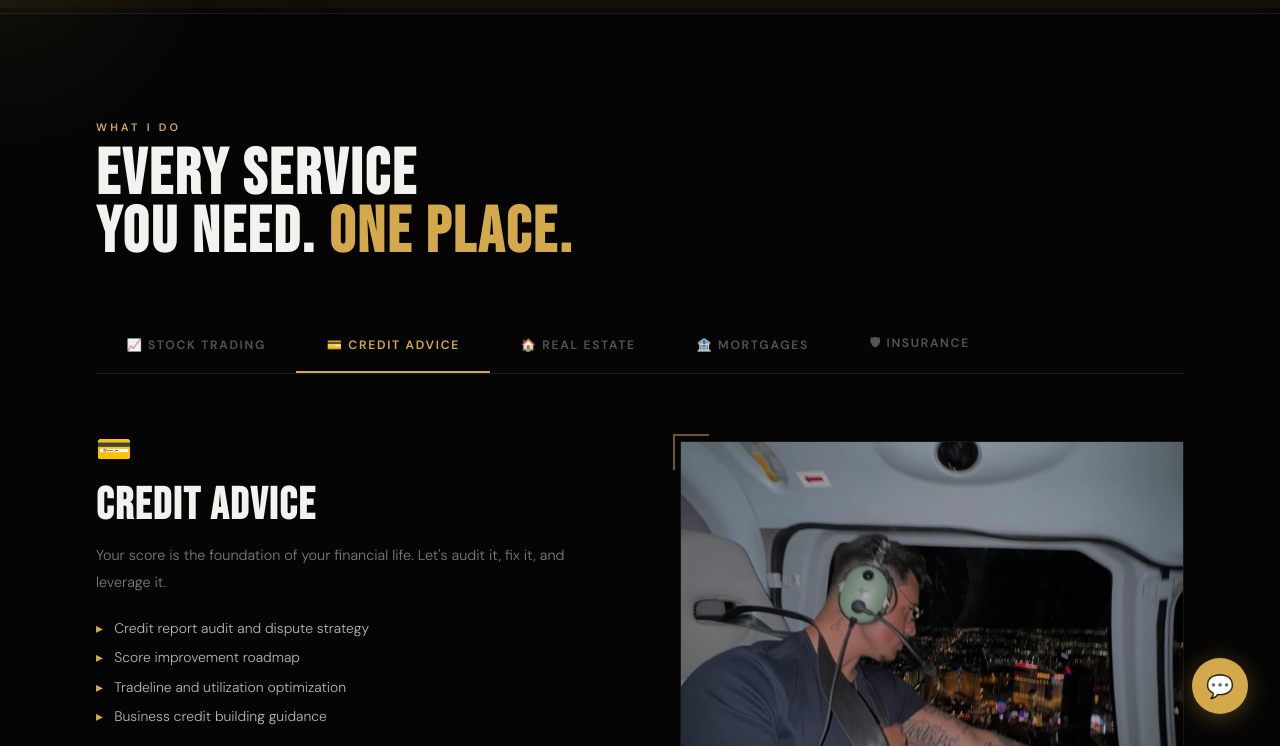
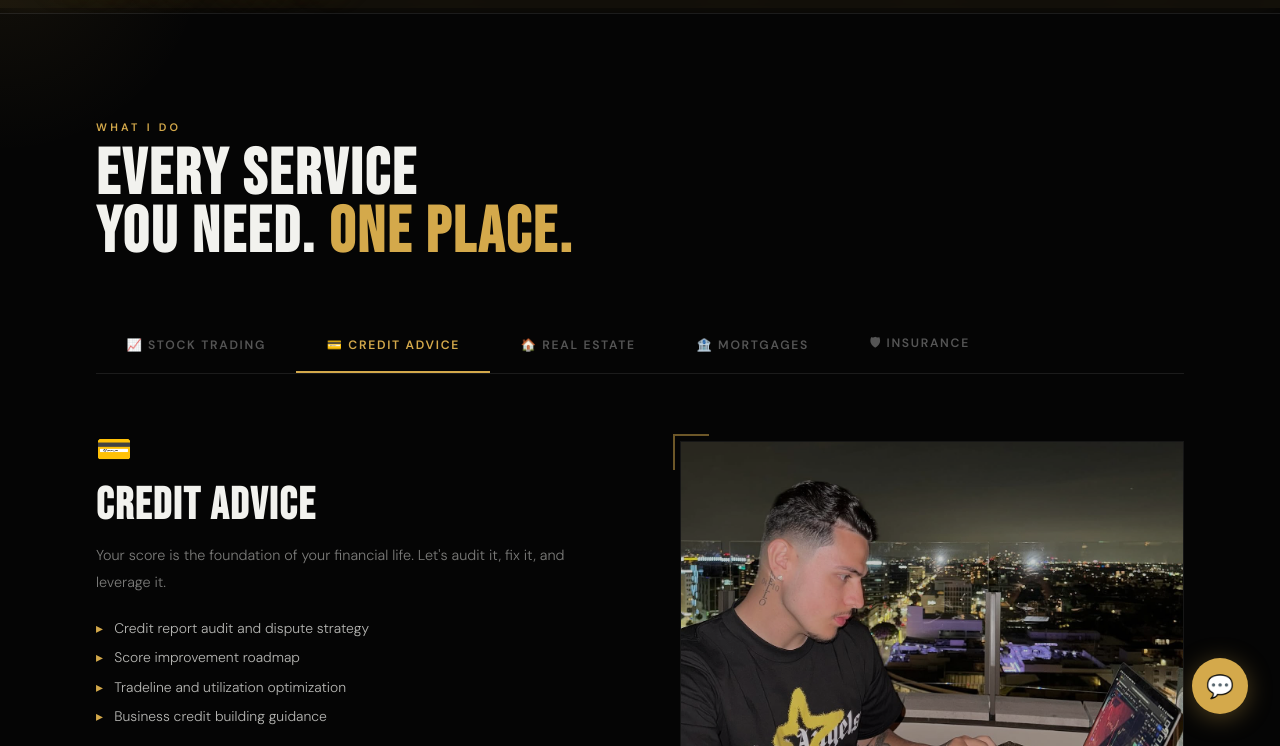
Before and after one commit to benthomas66/stratstoneclient, a website: page index.html in a window 1280 px wide. Both pictures are taken after a click on the button "💳 CREDIT ADVICE". Shown: the part 1052-1798 px from the top of the page. Drawn offline with nearby package versions, Linux system fonts and the light colour scheme.

Commit message:
Initial Stratstone site

```diff
--- a/index.html
+++ b/index.html
@@ -454,7 +454,7 @@ footer p{font-size:0.72rem;color:var(--muted)}
       <a href="#contact" class="btn-gold">Book Now</a>
     </div>
     <div class="t-visual">
-      <img src="/images/heli.jpeg" class="t-img" alt="Credit">
+      <img src="/images/IMG_4435.jpeg" class="t-img" alt="Credit">
       <div class="corner tl"></div><div class="corner br"></div>
     </div>
   </div>
```
Also changed, not shown: 1 other file.
